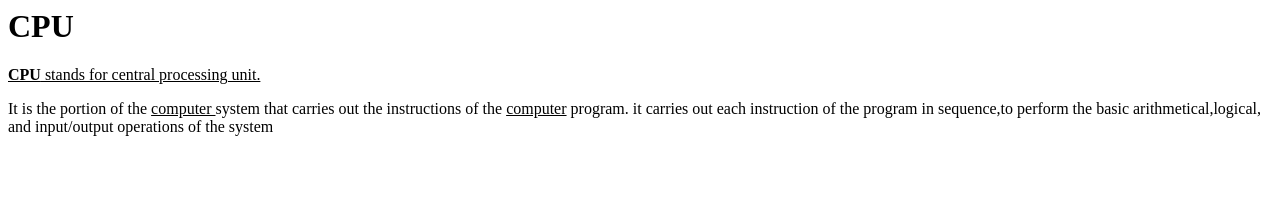
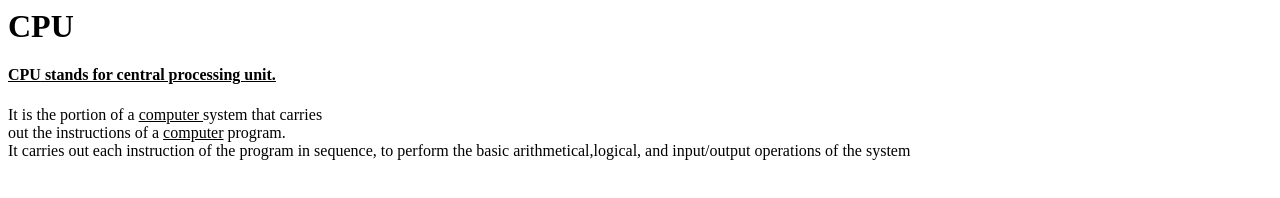
Before and after one commit to iamneo-production/effaeabacedadaeccdfffebaeceaec, a website: page public/index.html in a window 1280 px wide. Drawn offline with Linux system fonts and the light colour scheme.

Commit message:
Backup Commit

```diff
--- a/public/index.html
+++ b/public/index.html
@@ -3,7 +3,12 @@
     </head>
     <body>
         <h1> CPU </h1>
-         <u> <b>CPU</b> stands for central processing unit.</u>
-        <P></P>It is the portion of the <u> computer </u> system that carries out the instructions of the <u> computer</u> program. it carries out each instruction of the program in sequence,to perform the basic arithmetical,logical, and input/output operations of the system   </body>
+        <h4> <u> <b>CPU</b> stands for central processing unit.</u> </h4>
+        <P>It is the portion of a <u> computer </u> system that carries<br>
+            out the instructions of a <u> computer</u> program.<br>
+             It carries out each instruction of the program in sequence,
+             to perform the basic arithmetical,logical, and input/output operations of the system
+              </body>
+              </html>
  </body>
  </html>
```
